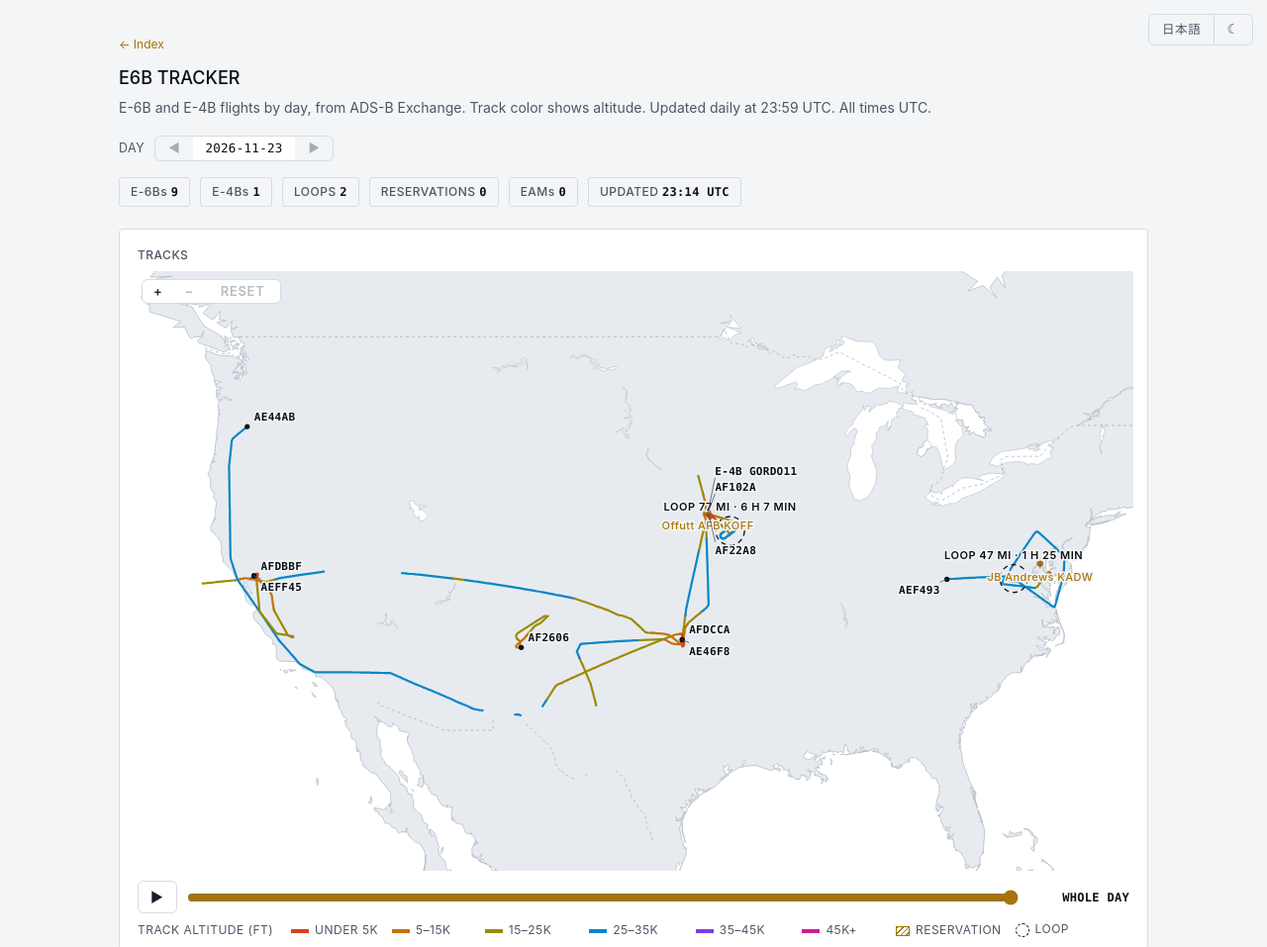
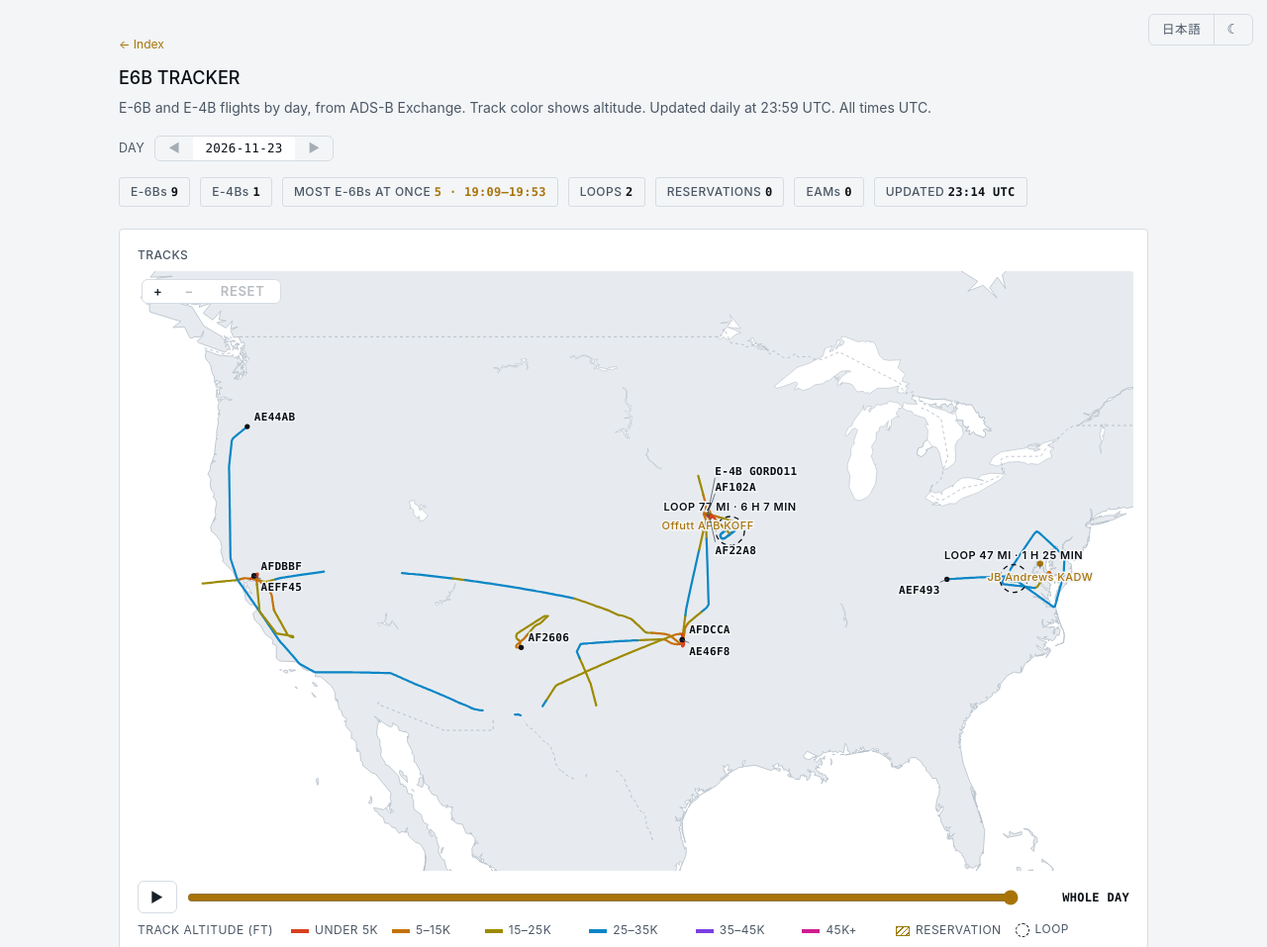
Before and after one commit to NEETINTEL/neetintel.github.io, a plain HTML site: page e6b_tracker.html in a window 1280 px wide. Shown: the top 957 px of the page at 99% size. Drawn offline with Linux system fonts and the light colour scheme.

Commit message:
E6B tracker: 2026-11-23

```diff
--- a/e6b_tracker.html
+++ b/e6b_tracker.html
@@ -41,6 +41,9 @@ h1{font:500 18px/1.2 var(--sans);color:var(--ink-strong);margin:0}
 .chip{font:500 12px/1 var(--sans);letter-spacing:.04em;
   border:1px solid var(--hairline);border-radius:3px;padding:8px 11px;color:var(--ink-2)}
 .chip b{color:var(--ink-strong);font:600 12px/1 var(--mono);letter-spacing:.3px}
+button.chip{background:none;cursor:pointer;color:var(--ink-2)}
+button.chip:hover{border-color:var(--series)}
+button.chip b{color:var(--series)}
 .panel{background:var(--panel);border:1px solid var(--hairline);border-radius:4px;
   padding:18px 14px 10px}
 .cap{font:500 12px/1 var(--sans);letter-spacing:.04em;color:var(--ink-2);margin:2px 4px 10px}
@@ -543,11 +546,25 @@ html .fab button:hover,html .totop:hover{color:var(--ink)}
     cur.planes.forEach(function (p) { if (p.kind === 'E-4B') nE4++; else nE6++; p.loops.forEach(function (l) { loops.push({p: p, l: l}); }); });
     loops.sort(function (a, b) { return a.l.from - b.l.from; });
     var nEam = cur.eams.filter(function (e) { return e.message; }).length;
+    // the most E-6Bs airborne at once: each flight from its first fix to its last, swept in time order (a landing before a
+    // takeoff in the same second); the first stretch at that most
+    var ev = [], n = 0, most = 0, mFrom = null, mTo = null;
+    cur.planes.forEach(function (p) { if (p.kind === 'E-6B') p.flights.forEach(function (f) { ev.push([f.first, 1], [f.last, -1]); }); });
+    ev.sort(function (a, b) { return a[0] - b[0] || a[1] - b[1]; });
+    ev.forEach(function (e) { n += e[1]; if (n > most) { most = n; mFrom = e[0]; mTo = null; } else if (mTo === null && mFrom !== null && n < most) mTo = e[0]; });
     $('chips').innerHTML = [
-      [bi('E-6Bs', 'E-6B'), nE6], [bi('E-4Bs', 'E-4B'), nE4], [bi('LOOPS', '旋回'), loops.length],
-      [bi('RESERVATIONS', '空域予約'), cur.reservations.length], [bi('EAMs', 'EAM'), nEam],
+      [bi('E-6Bs', 'E-6B'), nE6], [bi('E-4Bs', 'E-4B'), nE4],
+      [bi('MOST E-6Bs AT ONCE', 'E-6B最大同時'), most ? most + ' · ' + hm(mFrom) + '–' + (mTo ? hm(mTo) : '') : 0, most ? 'peak' : ''],
+      [bi('LOOPS', '旋回'), loops.length], [bi('RESERVATIONS', '空域予約'), cur.reservations.length], [bi('EAMs', 'EAM'), nEam],
       [bi('UPDATED', '更新'), hm(cur.made) + ' UTC']
-    ].map(function (c) { return '<span class="chip">' + c[0] + ' <b>' + c[1] + '</b></span>'; }).join('');
+    ].map(function (c) {
+      return c[2] ? '<button type="button" class="chip" id="' + c[2] + '" title="Show on the map">' + c[0] + ' <b>' + c[1] + '</b></button>'
+        : '<span class="chip">' + c[0] + ' <b>' + c[1] + '</b></span>';
+    }).join('');
+    if (most) $('peak').addEventListener('click', function () {   // the slider to that moment
+      stopPlay(); setT(Math.min(1439, Math.ceil((mFrom - t0()) / 60)));
+      svg.scrollIntoView({behavior: 'smooth', block: 'nearest'});
+    });
 
     var flights = [];
     cur.planes.forEach(function (p) { p.flights.forEach(function (f) { flights.push({p: p, f: f}); }); });
```
Also changed, not shown: e6b_tracker/2026-11-23.json (+1 -1 lines).
